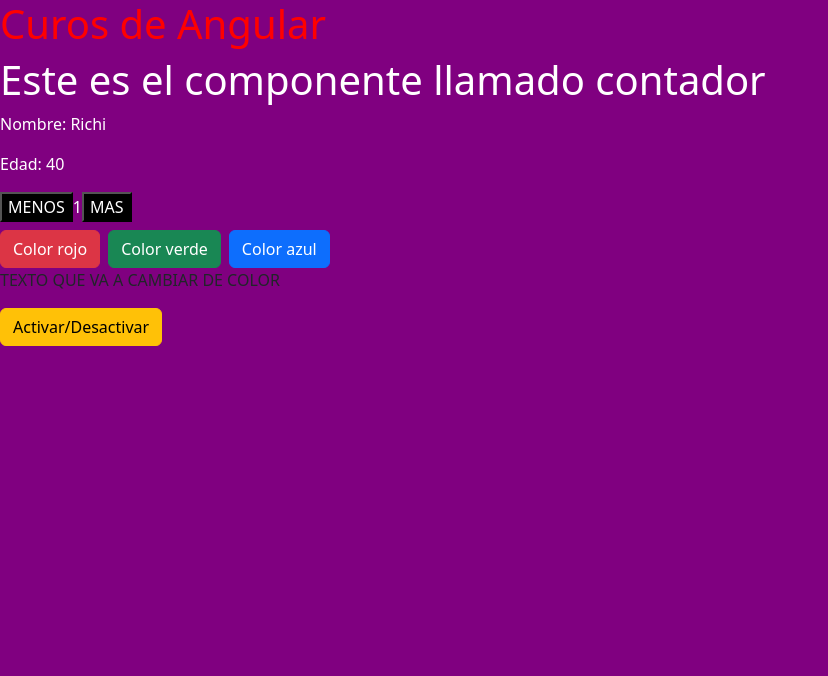
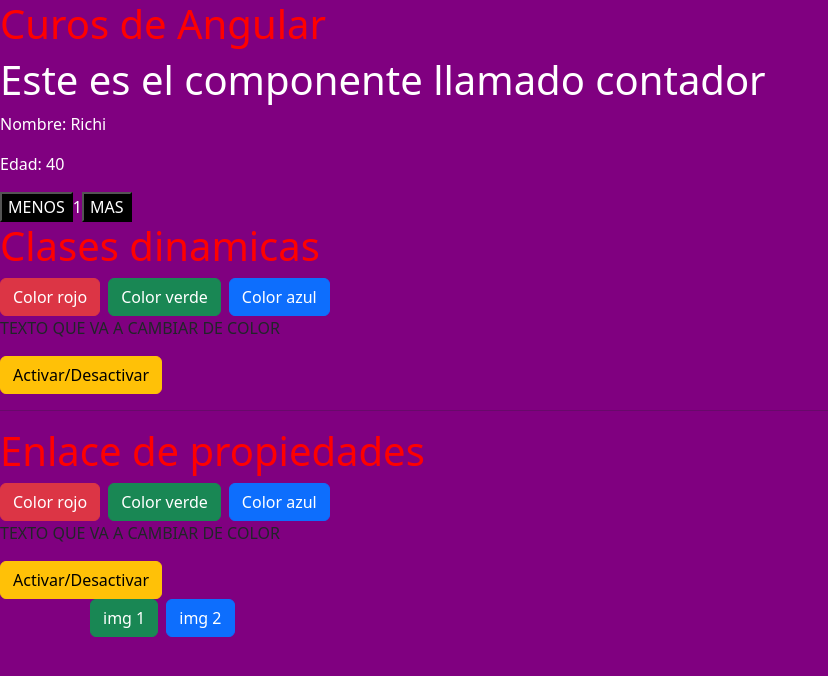
Before and after one commit to Rjchi/angular-course, an Angular app: page / in a window 1280 px wide. Shown: the top 676 px of the page, without its empty margins (0-828 px from the left). Built offline with nearby package versions, Linux system fonts and the light colour scheme.

Commit message:
crear enlaces de propiedades dinamicos

```diff
--- a/src/app/app.component.html
+++ b/src/app/app.component.html
@@ -3,5 +3,9 @@
 
   <app-contador></app-contador>
 
+  <h1>Clases dinamicas</h1>
   <app-botones></app-botones>
+  <hr>
+  <h1>Enlace de propiedades</h1>
+  <app-botones-propiedades></app-botones-propiedades>
 </main>
--- a/src/app/app.module.ts
+++ b/src/app/app.module.ts
@@ -7,7 +7,8 @@
 import { AppComponent } from './app.component';
 import { ContadorComponent } from "./contador/contador.component";
 import { ComponentCliExampleComponent } from './component-cli-example/component-cli-example.component';
-import { BotonesComponent } from './botones/botones.component'
+import { BotonesComponent } from './botones/botones.component';
+import { BotonesPropiedadesComponent } from './botones-propiedades/botones-propiedades.component'
 
 /**-------------------------------------------------------------------------
  * |  Aqui registramos todos los componentes que forman parte de este modulo
@@ -18,6 +19,7 @@
     ContadorComponent,
     ComponentCliExampleComponent,
     BotonesComponent,
+    BotonesPropiedadesComponent,
   ],
   imports: [
     BrowserModule
--- /dev/null
+++ b/src/app/botones-propiedades/botones-propiedades.component.html
@@ -0,0 +1,21 @@
+<!-- ENLACE DE PROPIEDADES -->
+
+<div class="my-2">
+  <button [disabled]="btn_disa" class="btn btn-danger" (click)="text_color = 'text-danger'">Color
+    rojo</button>
+  <button [disabled]="btn_disa" class="btn btn-success mx-2" (click)="text_color = 'text-success'">Color
+    verde</button>
+  <button [disabled]="btn_disa" class="btn btn-primary" (click)="text_color = 'text-primary'">Color
+    azul</button>
+
+  <p [ngClass]="text_color">TEXTO QUE VA A CAMBIAR DE COLOR</p>
+
+  <button class="btn btn-warning" (click)="btn_disa = !btn_disa">Activar/Desactivar</button>
+
+  <div class="container">
+    <button class="btn btn-success mx-2" (click)="src = 'https://avatars.githubusercontent.com/u/119016354?v=4'">img 1</button>
+    <button class="btn btn-primary" (click)="src = 'https://cdn4.buysellads.net/uu/1/81016/1609783206-authentic-260x200-variation-4.jpg'">img 2</button>
+
+    <img [src]="src" alt="">
+  </div>
+</div>
--- /dev/null
+++ b/src/app/botones-propiedades/botones-propiedades.component.ts
@@ -0,0 +1,14 @@
+import { Component } from '@angular/core';
+
+@Component({
+  selector: 'app-botones-propiedades',
+  templateUrl: './botones-propiedades.component.html',
+  styleUrls: ['./botones-propiedades.component.css'],
+})
+export class BotonesPropiedadesComponent {
+  text_color: string = '';
+
+  btn_disa: boolean = false;
+
+  src: string = ""
+}
--- a/src/app/botones/botones.component.html
+++ b/src/app/botones/botones.component.html
@@ -1,3 +1,5 @@
+<!-- AGREGAMOS CLASES DE MANERA DINAMICA A TRAVES DEL EVENTO CLICK -->
+
 <div class="my-2">
   <button [ngClass]="{
     'disabled':btn_disa,
--- a/src/styles.css
+++ b/src/styles.css
@@ -6,5 +6,5 @@
   box-sizing: border-box;
   width: 100%;
   height: 100vh;
-  background-color: red;
+  background-color: purple;
 }
```
Also changed, not shown: src/app/botones-propiedades/botones-propiedades.component.css (added), 1 other file (tests, documents, lock files or other folders).
